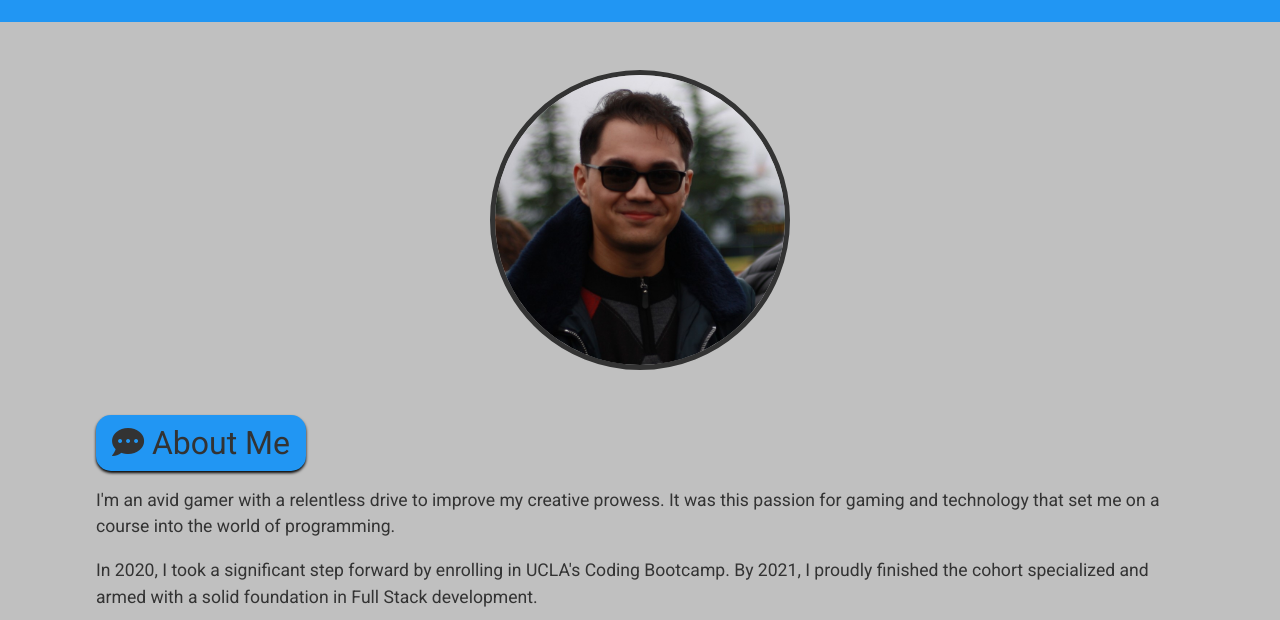
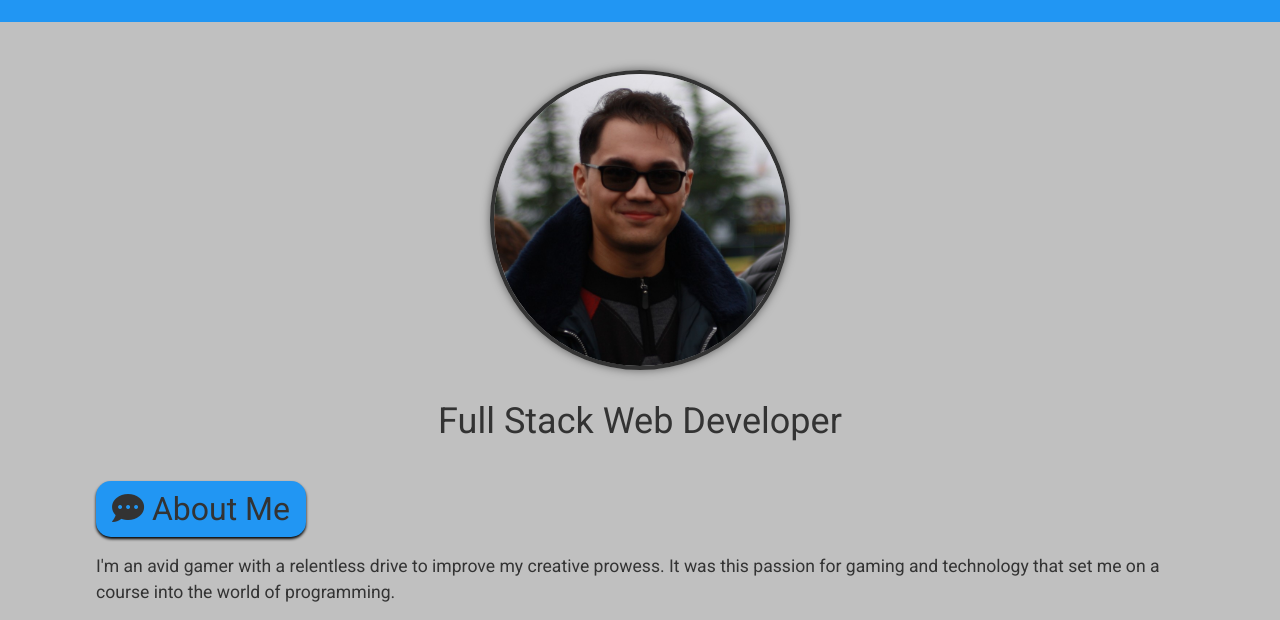
Before and after one commit to jwilferd10/Jonathan-Wilferd-PortfolioForge, a plain HTML site: page index.html in a window 1280 px wide. Shown: the part 175-795 px from the top of the page. Drawn offline with Linux system fonts and the light colour scheme.

Commit message:
Added job title below the img

```diff
--- a/assets/css/style.css
+++ b/assets/css/style.css
@@ -88,13 +88,14 @@ nav a:hover {
   border-radius: 50%;
 }
 
-#selfImg {
+.selfImg {
   width: 300px;
   height: auto;
-  border: 5px solid;
+  border: 4px solid;
   border-color: var(--dark);
   border-radius: 50%;
   overflow: hidden;
+  box-shadow: 0 0 10px rgba(0, 0, 0, 0.5);
 }
 
 .page-title {
--- a/index.html
+++ b/index.html
@@ -31,8 +31,9 @@
     <main class="container my-5">
 
       <section id="intro" class="flex-row justify-center pb-4">
-        <img src="assets/imgs/SelfPortrait.png" alt="Me" id="selfImg">
+        <img src="assets/imgs/SelfPortrait.png" alt="Me" class="selfImg">
       </section>
+      <h1 class="text-center pb-3">Full Stack Web Developer</h1>
 
       <section class="my-3" id="about">
         <h2 class="text-dark bg-primary p-2 display-inline-block rounded-edges1 box-shadow1 px-3 mb-3"><i class="fas fa-comment-dots"></i> About Me</h2>
```
